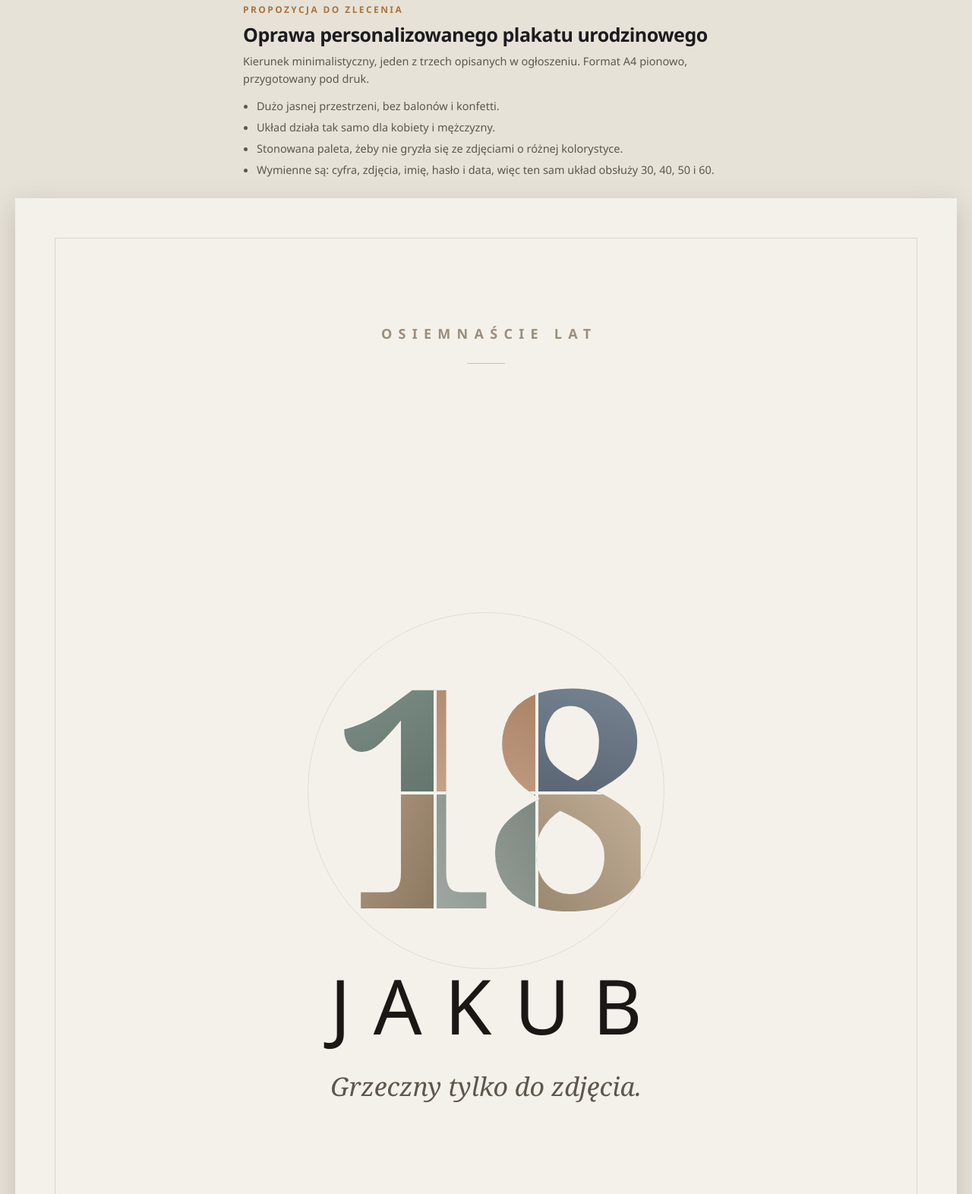
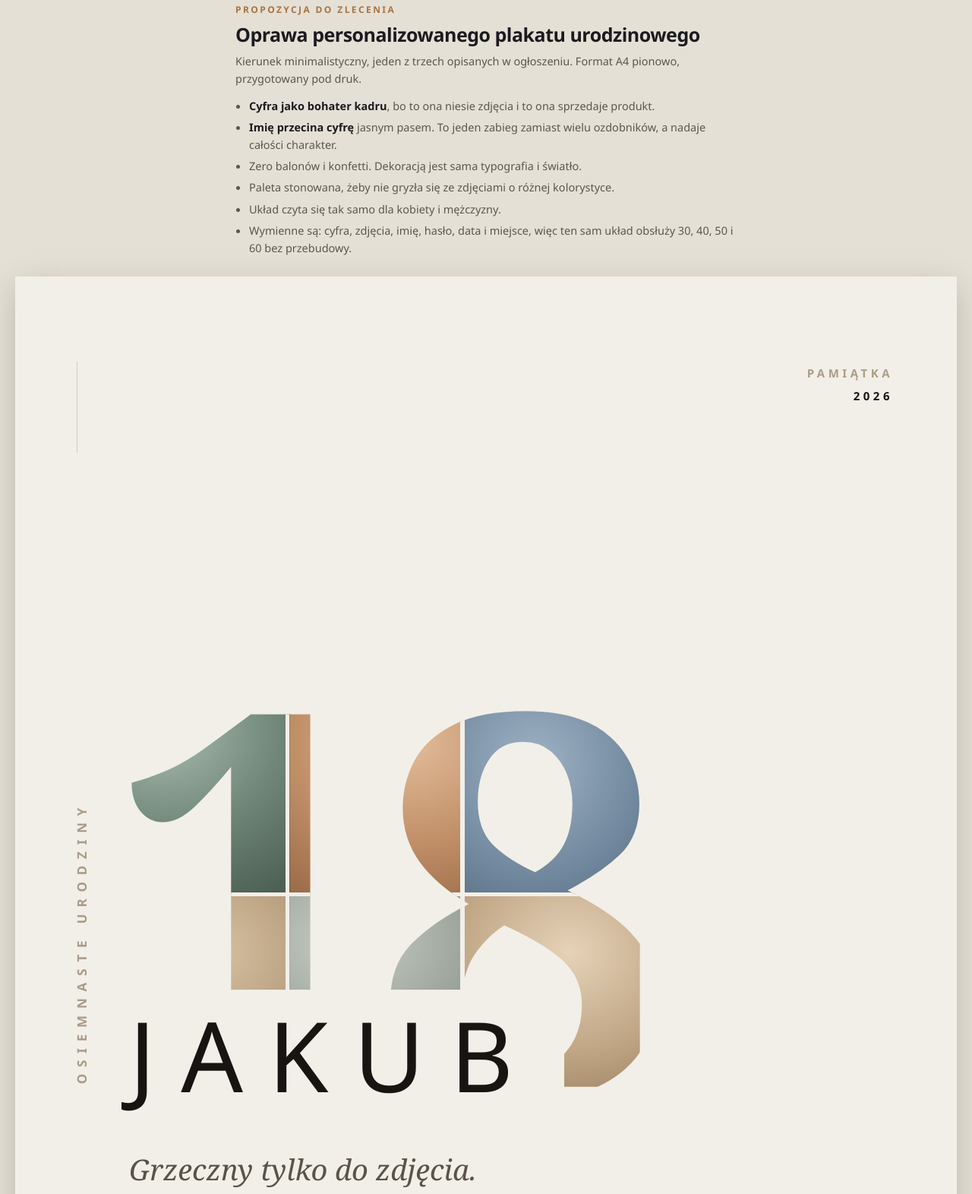
Before and after one commit to kacper-antos/portfolio, a plain HTML site: page probki/plakat/index.html in a window 1280 px wide. Shown: the part 25-1597 px from the top of the page at 76% size. Drawn offline with Linux system fonts and the light colour scheme.

Commit message:
Probka plakatu: mocniejsza kompozycja, imie przecinajace cyfre

```diff
--- a/probki/plakat/index.html
+++ b/probki/plakat/index.html
@@ -7,67 +7,72 @@
 <meta name="description" content="Propozycja oprawy graficznej personalizowanego plakatu urodzinowego, kierunek minimalistyczny.">
 <style>
 *{box-sizing:border-box;margin:0}
-body{background:#E7E2D8;font:15px/1.6 "Segoe UI",-apple-system,Roboto,Helvetica,Arial,sans-serif;
+body{background:#E5E0D6;font:15px/1.6 "Segoe UI",-apple-system,Roboto,Helvetica,Arial,sans-serif;
   color:#1B1B1F;padding:28px 16px 48px}
-.opis{max-width:640px;margin:0 auto 26px}
+.opis{max-width:660px;margin:0 auto 26px}
 .opis .kicker{font-size:12px;letter-spacing:.2em;text-transform:uppercase;color:#A8733F;
   font-weight:700;margin-bottom:8px}
 .opis h1{font-size:25px;letter-spacing:-.02em;line-height:1.2;font-weight:700}
 .opis p{color:#5C564D;margin-top:9px;font-size:14.5px}
 .opis ul{margin:12px 0 0;padding-left:18px;color:#5C564D;font-size:14.5px}
 .opis li{margin-bottom:5px}
+.opis b{color:#1B1B1F;font-weight:650}
 
 .scena{display:flex;justify-content:center}
-.ramka{box-shadow:0 10px 34px rgba(60,50,35,.2);transform-origin:top center}
+.ramka{box-shadow:0 12px 38px rgba(55,45,30,.22);transform-origin:top center}
 
-/* ---------- sam plakat: A4 pion, 150 dpi ---------- */
-.plakat{
-  width:1240px;height:1754px;background:#F4F1EB;color:#1A1714;position:relative;overflow:hidden;
-  font-family:"Segoe UI",-apple-system,Helvetica,Arial,sans-serif;
-}
-.rama{position:absolute;inset:52px;border:1px solid #DCD5C8}
-.tresc{position:absolute;inset:52px;padding:112px 96px 64px;
-  display:flex;flex-direction:column;align-items:center}
-.etykieta{font-size:18px;letter-spacing:.46em;text-transform:uppercase;
-  color:#9A8E7C;font-weight:600;margin-left:.46em}
-.kreska{width:50px;height:1px;background:#CCC2B1;margin-top:24px}
-.srodek{flex:1;width:100%;display:flex;flex-direction:column;align-items:center;
-  justify-content:center;position:relative;margin-top:-12px}
-.halo{position:absolute;left:50%;top:0;width:470px;height:470px;margin-left:-235px;
-  border:1px solid #E5DECF;border-radius:50%}
-.cyfra{
-  font-family:Georgia,"Times New Roman",serif;
-  font-size:400px;line-height:.80;font-weight:700;letter-spacing:-.05em;position:relative;
+/* ================= plakat: A4 pion, 150 dpi ================= */
+.plakat{width:1240px;height:1754px;background:#F2EFE8;color:#171412;
+  position:relative;overflow:hidden;
+  font-family:"Segoe UI",-apple-system,Helvetica,Arial,sans-serif}
+
+.pion{position:absolute;left:74px;top:50%;transform:translateY(-50%) rotate(180deg);
+  writing-mode:vertical-rl;font-size:17px;letter-spacing:.52em;text-transform:uppercase;
+  color:#A99C88;font-weight:600}
+.pion-kreska{position:absolute;left:81px;height:120px;width:1px;background:#D5CCBA}
+.pk-gora{top:112px}.pk-dol{bottom:112px}
+
+.seria{position:absolute;right:84px;top:112px;text-align:right;font-size:15px;
+  letter-spacing:.3em;text-transform:uppercase;color:#A99C88;font-weight:600;line-height:2}
+.seria b{display:block;color:#171412;font-weight:600}
+
+.scenaP{position:absolute;left:150px;right:84px;top:0;bottom:0;
+  display:flex;flex-direction:column;justify-content:center;align-items:flex-start}
+
+.cyfra{font-family:Georgia,"Times New Roman",serif;
+  font-size:700px;line-height:.74;font-weight:700;letter-spacing:-.06em;
+  margin-left:-26px;position:relative;
   background-image:
-    linear-gradient(150deg,#7F9189,#63756C),
-    linear-gradient(28deg,#C6A287,#A67E62),
-    linear-gradient(195deg,#7A8795,#5A6673),
-    linear-gradient(115deg,#B6A086,#8B775F),
-    linear-gradient(60deg,#9FA8A0,#7C8780),
-    linear-gradient(230deg,#C2AE97,#9B8871);
+    radial-gradient(120% 90% at 30% 20%, #A8BBAE 0%, #6E8577 55%, #4E6155 100%),
+    radial-gradient(120% 90% at 70% 25%, #E2BC99 0%, #C08F68 55%, #9A6B47 100%),
+    radial-gradient(110% 100% at 40% 35%, #9FB2C4 0%, #71889E 55%, #4F6376 100%),
+    radial-gradient(120% 95% at 55% 30%, #D8C3A6 0%, #B29876 55%, #8A7152 100%),
+    radial-gradient(130% 90% at 35% 25%, #C9CEC6 0%, #959E95 60%, #6F786F 100%),
+    radial-gradient(120% 95% at 60% 30%, #E6D2B8 0%, #BFA584 55%, #93795A 100%);
   background-size:34% 51%,33% 51%,33% 51%,34% 49%,33% 49%,33% 49%;
   background-position:left top,center top,right top,left bottom,center bottom,right bottom;
   background-repeat:no-repeat;
-  -webkit-background-clip:text;background-clip:text;color:transparent;
-}
-.cyfra::after{
-  content:"18";position:absolute;left:0;top:0;
+  -webkit-background-clip:text;background-clip:text;color:transparent}
+.cyfra::after{content:"18";position:absolute;left:0;top:0;
   background:
-    linear-gradient(90deg,transparent calc(33.5% - 2px),#F4F1EB calc(33.5% - 2px),#F4F1EB calc(33.5% + 2px),transparent calc(33.5% + 2px)),
-    linear-gradient(90deg,transparent calc(66.5% - 2px),#F4F1EB calc(66.5% - 2px),#F4F1EB calc(66.5% + 2px),transparent calc(66.5% + 2px)),
-    linear-gradient(180deg,transparent calc(51% - 2px),#F4F1EB calc(51% - 2px),#F4F1EB calc(51% + 2px),transparent calc(51% + 2px));
-  -webkit-background-clip:text;background-clip:text;color:transparent;
-}
-.imie{margin-top:72px;font-size:100px;font-weight:300;letter-spacing:.3em;
-  text-transform:uppercase;margin-left:.3em;line-height:1}
-.haslo{margin-top:30px;font-family:Georgia,"Times New Roman",serif;
-  font-style:italic;font-size:34px;color:#5E564B}
-.dol{display:flex;align-items:center;gap:22px;font-size:18px;letter-spacing:.3em;
-  text-transform:uppercase;color:#9A8E7C}
-.dol i{display:block;width:42px;height:1px;background:#CCC2B1}
+    linear-gradient(90deg,transparent calc(33.5% - 2.5px),#F2EFE8 calc(33.5% - 2.5px),#F2EFE8 calc(33.5% + 2.5px),transparent calc(33.5% + 2.5px)),
+    linear-gradient(90deg,transparent calc(66.5% - 2.5px),#F2EFE8 calc(66.5% - 2.5px),#F2EFE8 calc(66.5% + 2.5px),transparent calc(66.5% + 2.5px)),
+    linear-gradient(180deg,transparent calc(51% - 2.5px),#F2EFE8 calc(51% - 2.5px),#F2EFE8 calc(51% + 2.5px),transparent calc(51% + 2.5px));
+  -webkit-background-clip:text;background-clip:text;color:transparent}
 
-.nota{max-width:640px;margin:26px auto 0;font-size:13.5px;color:#6A6258;
-  background:#F1ECE2;border:1px solid #D9D2C5;border-radius:10px;padding:14px 18px}
+.imie{margin-top:-128px;position:relative;z-index:2;
+  display:inline-block;background:#F2EFE8;padding:22px 34px 16px;margin-left:-34px;
+  font-size:128px;font-weight:200;letter-spacing:.26em;
+  text-transform:uppercase;line-height:1;color:#171412}
+.haslo{margin-top:40px;font-family:Georgia,"Times New Roman",serif;font-style:italic;
+  font-size:38px;color:#5A5248}
+
+.stopka{position:absolute;left:150px;right:84px;bottom:112px;display:flex;align-items:center;
+  gap:22px;font-size:16px;letter-spacing:.3em;text-transform:uppercase;color:#A99C88;font-weight:600}
+.stopka .linia{flex:1;height:1px;background:#D5CCBA}
+
+.nota{max-width:660px;margin:26px auto 0;font-size:13.5px;color:#6A6258;
+  background:#EFEAE0;border:1px solid #D6CFC2;border-radius:10px;padding:14px 18px}
 </style>
 </head>
 <body>
@@ -78,28 +83,30 @@ body{background:#E7E2D8;font:15px/1.6 "Segoe UI",-apple-system,Roboto,Helvetica,
   <p>Kierunek minimalistyczny, jeden z trzech opisanych w ogłoszeniu. Format A4 pionowo,
      przygotowany pod druk.</p>
   <ul>
-    <li>Dużo jasnej przestrzeni, bez balonów i konfetti.</li>
-    <li>Układ działa tak samo dla kobiety i mężczyzny.</li>
-    <li>Stonowana paleta, żeby nie gryzła się ze zdjęciami o różnej kolorystyce.</li>
-    <li>Wymienne są: cyfra, zdjęcia, imię, hasło i data, więc ten sam układ obsłuży 30, 40, 50 i 60.</li>
+    <li><b>Cyfra jako bohater kadru</b>, bo to ona niesie zdjęcia i to ona sprzedaje produkt.</li>
+    <li><b>Imię przecina cyfrę</b> jasnym pasem. To jeden zabieg zamiast wielu ozdobników,
+        a nadaje całości charakter.</li>
+    <li>Zero balonów i konfetti. Dekoracją jest sama typografia i światło.</li>
+    <li>Paleta stonowana, żeby nie gryzła się ze zdjęciami o różnej kolorystyce.</li>
+    <li>Układ czyta się tak samo dla kobiety i mężczyzny.</li>
+    <li>Wymienne są: cyfra, zdjęcia, imię, hasło, data i miejsce, więc ten sam układ
+        obsłuży 30, 40, 50 i 60 bez przebudowy.</li>
   </ul>
 </div>
 
 <div class="scena">
   <div class="ramka" id="ramka">
     <div class="plakat">
-      <div class="rama"></div>
-      <div class="tresc">
-        <div class="etykieta">Osiemnaście lat</div>
-        <div class="kreska"></div>
-        <div class="srodek">
-          <div class="halo" id="halo"></div>
-          <div class="cyfra" id="cyfra">18</div>
-          <div class="imie">Jakub</div>
-          <div class="haslo">Grzeczny tylko do zdjęcia.</div>
-        </div>
-        <div class="dol"><i></i>12 lipca 2026<i></i></div>
+      <div class="pion-kreska pk-gora"></div>
+      <div class="pion">Osiemnaste urodziny</div>
+      <div class="pion-kreska pk-dol"></div>
+      <div class="seria">Pamiątka<b>2026</b></div>
+      <div class="scenaP">
+        <div class="cyfra">18</div>
+        <div class="imie">Jakub</div>
+        <div class="haslo">Grzeczny tylko do zdjęcia.</div>
       </div>
+      <div class="stopka"><span>12 lipca</span><span class="linia"></span><span>Kraków</span></div>
     </div>
   </div>
 </div>
@@ -107,16 +114,10 @@ body{background:#E7E2D8;font:15px/1.6 "Segoe UI",-apple-system,Roboto,Helvetica,
 <div class="nota">
   Kolorowe pola wewnątrz cyfry pokazują miejsca na zdjęcia. W gotowym pliku wchodzi tam
   cyfra-kolaż ze zdjęciami przekazana przez zleceniodawcę. Projekt poglądowy, wykonany
-  na podstawie opisu zlecenia.
+  na podstawie samego opisu zlecenia.
 </div>
 
 <script>
-/* halo dokładnie na środku cyfry */
-const c=document.getElementById('cyfra'), s=c.parentElement, h=document.getElementById('halo');
-const rc=c.getBoundingClientRect(), rs=s.getBoundingClientRect();
-h.style.top=(rc.top-rs.top+rc.height/2-235)+'px';
-
-/* plakat skaluje się do szerokości ekranu */
 const r=document.getElementById('ramka');
 function skaluj(){
   const k=Math.min(1,(document.documentElement.clientWidth-32)/1240);
```
